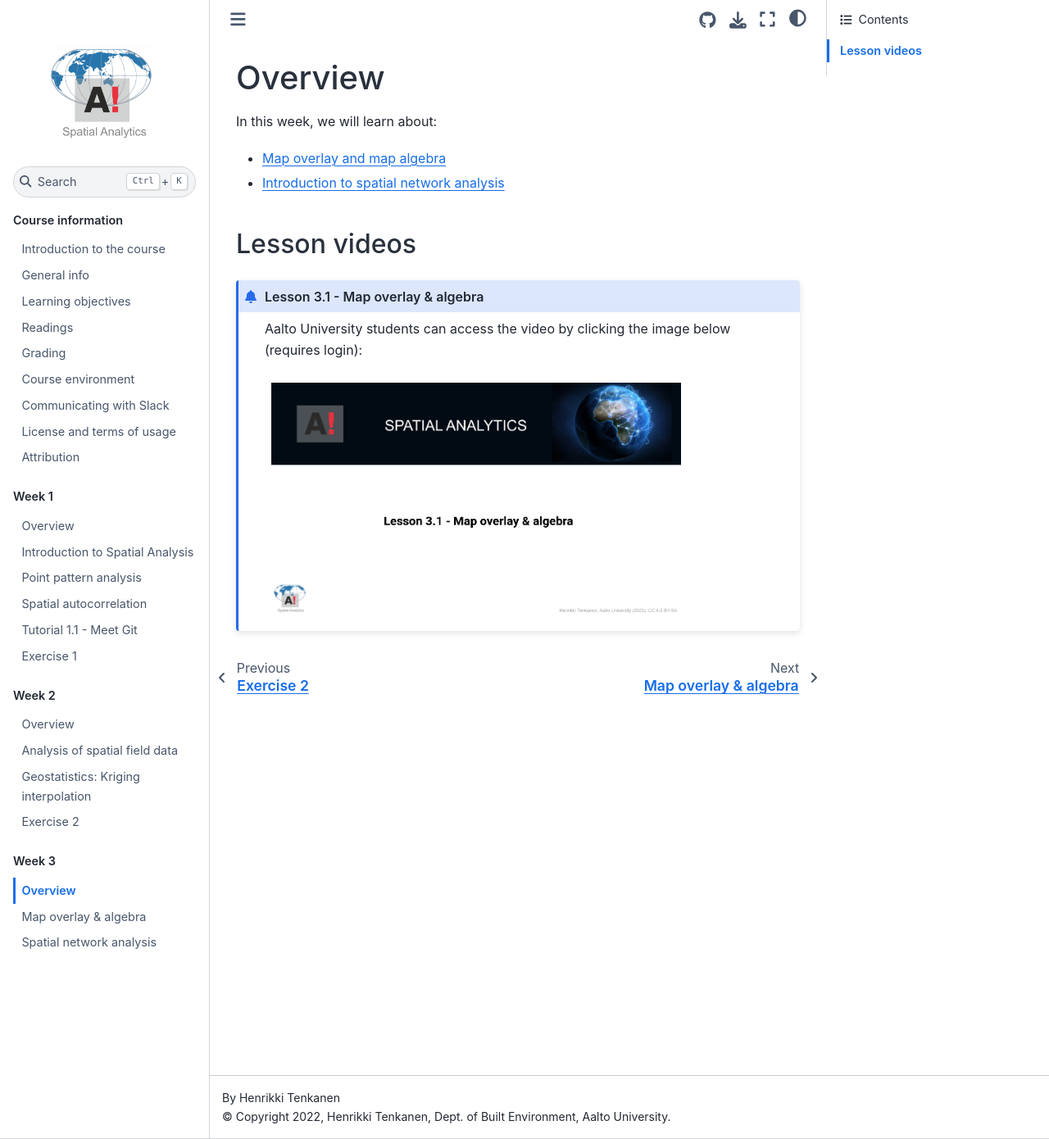
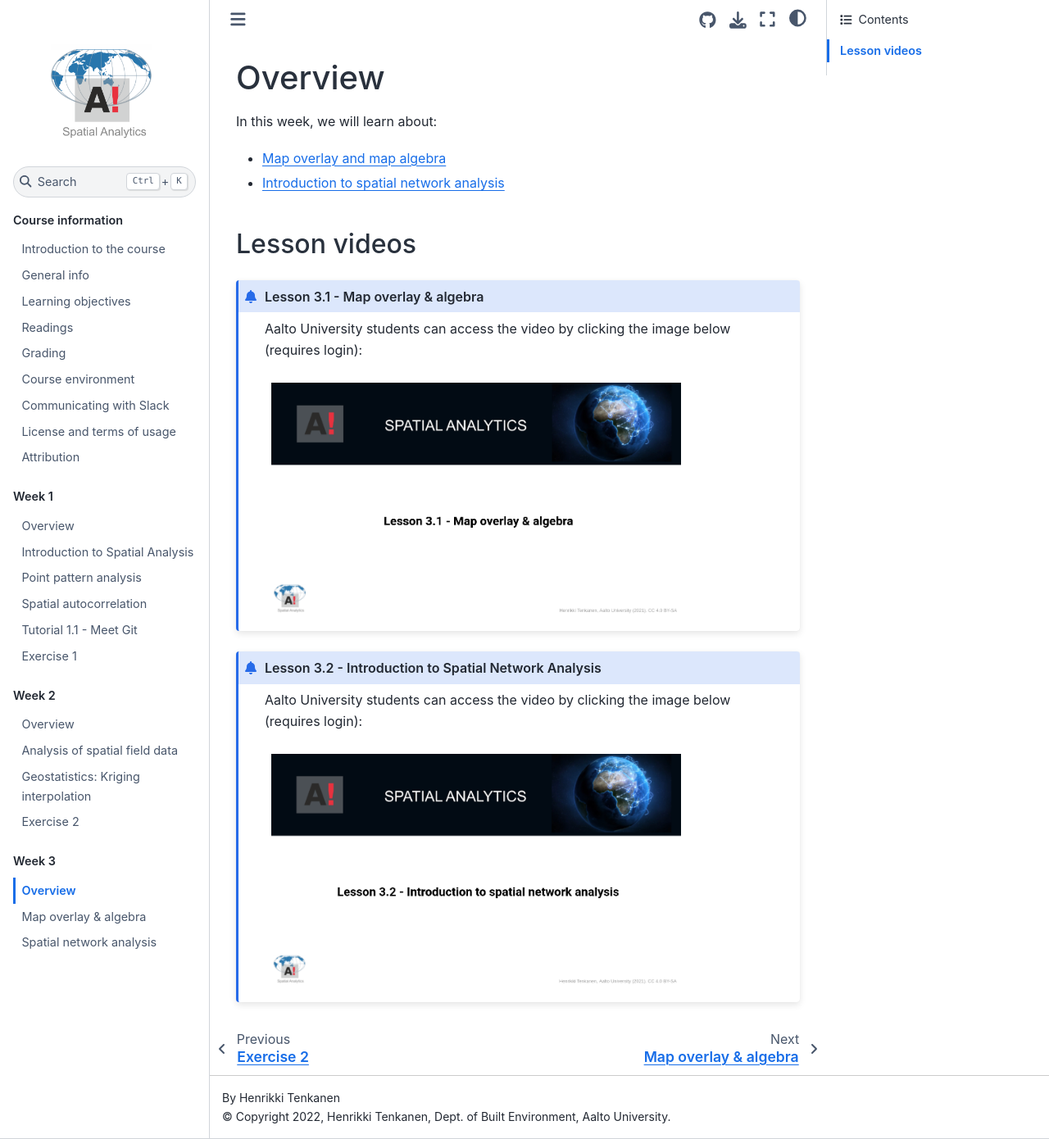
Before and after one commit to AaltoGIS/Spatial-Analytics, a Sphinx documentation site: the page built from source/lessons/L3/overview.rst, in a window 1280 px wide and 1390 px high. Shown: the whole window at 82% size. Built offline with Sphinx 7.4.7 and the Sphinx Book theme 1.1.4, drawn with Linux system fonts in a browser that asks for light colours; pages that are not in the unit, such as notebooks, are missing from menus; some of the changed lines change nothing that is shown.

Commit message:
Update Lesson 3.2 video

```diff
--- a/source/lessons/L3/overview.rst
+++ b/source/lessons/L3/overview.rst
@@ -20,20 +20,11 @@ Lesson videos
         :width: 500px
         :align: left
 
-..    .. admonition:: Lesson 3.2 - Introduction to Spatial Network Analysis
+.. admonition:: Lesson 3.2 - Introduction to Spatial Network Analysis
 
-        Aalto University students can access the video by clicking the image below (requires login):
+    Aalto University students can access the video by clicking the image below (requires login):
 
-        .. figure:: img/Lesson3.2.png
-            :target: https://aalto.cloud.panopto.eu/Panopto/Pages/Viewer.aspx?id=42530893-8182-4a58-8814-ade8009c8715
-            :width: 500px
-            :align: left
-
-    .. admonition:: Exercise 3 - Overview
-
-        Aalto University students can access the video by clicking the image below (requires login):
-
-        .. figure:: img/Lesson3_E3.png
-            :target: https://aalto.cloud.panopto.eu/Panopto/Pages/Viewer.aspx?id=cbeac716-9382-4fd9-a9c6-ade800a6a38b
-            :width: 500px
-            :align: left
+    .. figure:: img/Lesson3.2.png
+        :target: https://aalto.cloud.panopto.eu/Panopto/Pages/Viewer.aspx?id=b51d958f-a983-4bdf-b136-af4900ef2d48
+        :width: 500px
+        :align: left
```
